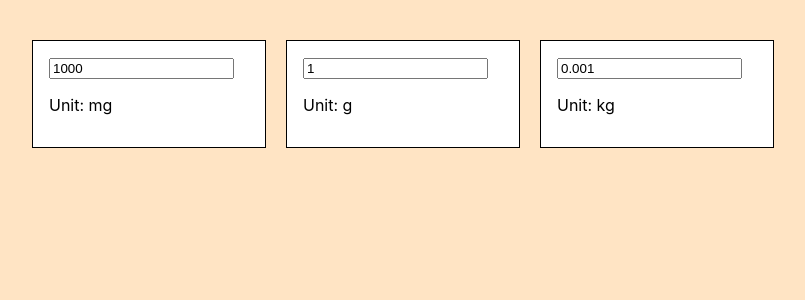
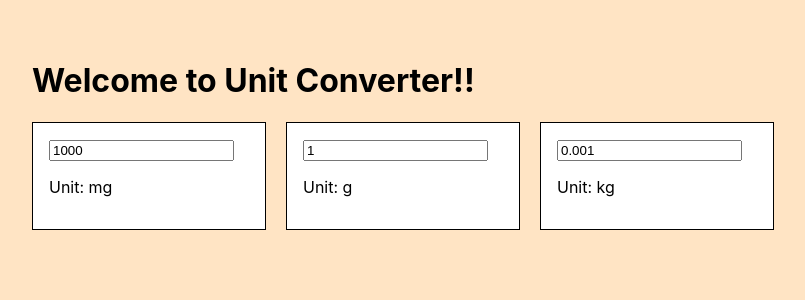
Before and after one commit to andyjakubowski/react-playground, a React (Create React App) app in the folder 04-imperial-to-metric/: page / in a window 1280 px wide. Shown: the top 300 px of the page, without its empty margins (8-813 px from the left). Built offline with nearby package versions, Linux system fonts and the light colour scheme.

Commit message:
Test testing setup

```diff
--- a/04-imperial-to-metric/src/App.js
+++ b/04-imperial-to-metric/src/App.js
@@ -5,6 +5,7 @@
 function App() {
   return (
     <div className="App">
+      <h1>Welcome to Unit Converter!!</h1>
       <UnitConverter />
     </div>
   );
```
Also changed, not shown: 1 other file (tests, documents, lock files or other folders).
